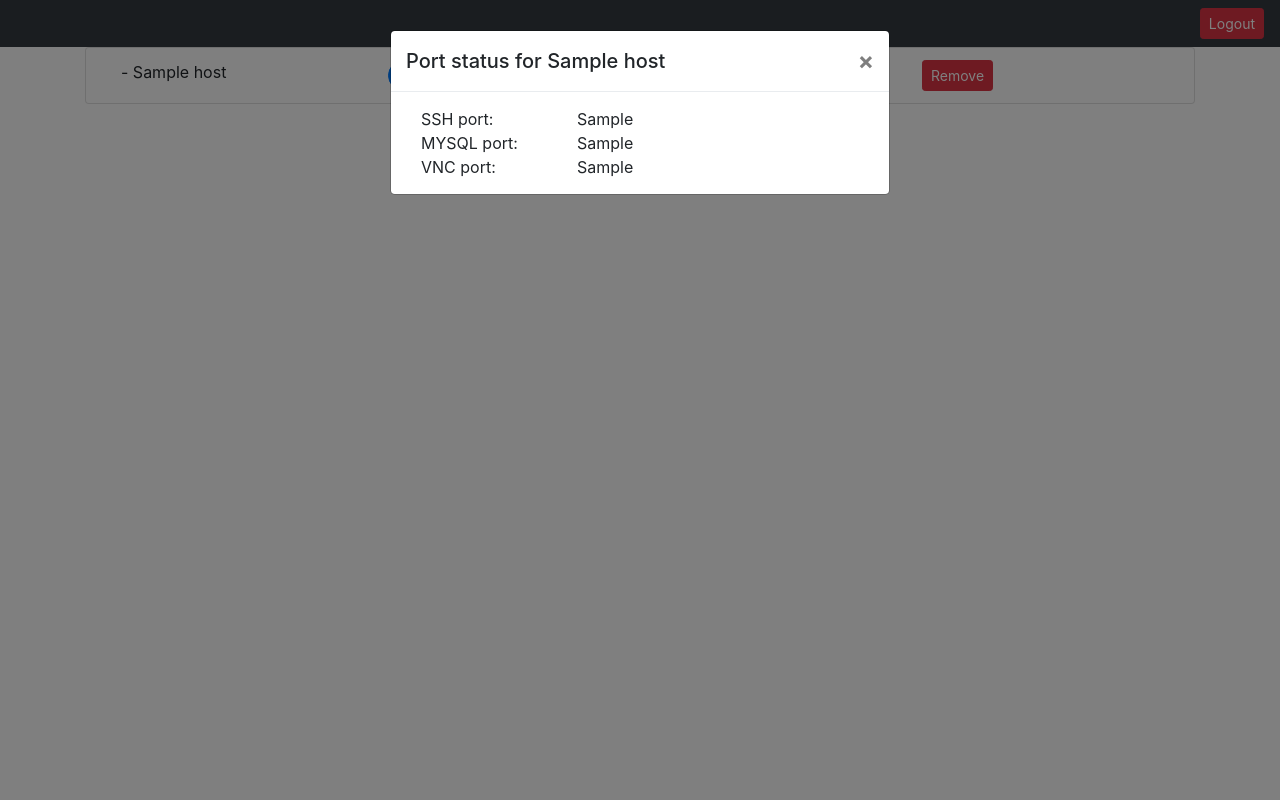
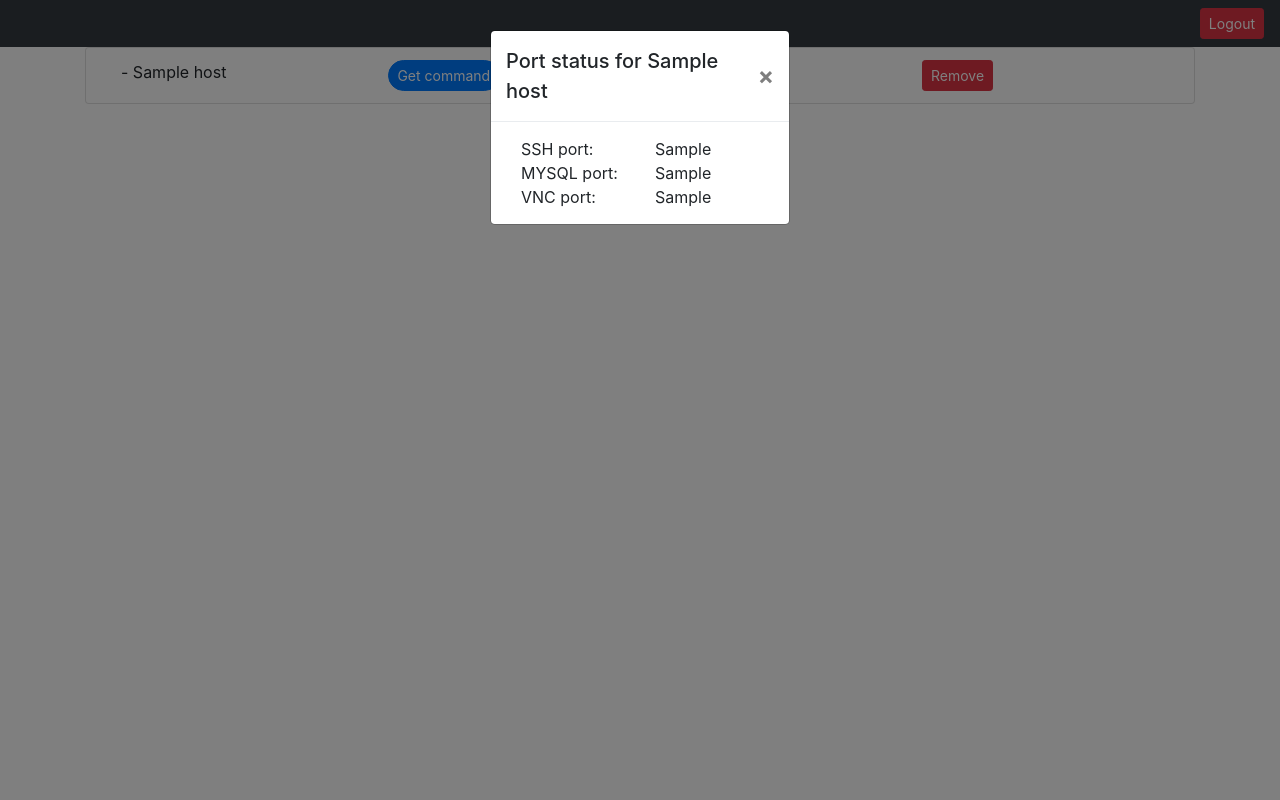
Before and after one commit to 404notfoundhard/autotunnel, a Flask app: template flask/app/templates/index.html in a window 1280 px wide, after a click on "Port info". Run offline with Flask 2, Linux system fonts and the light colour scheme; the template is opened without the code that fills it: most values are stand-ins (such as "Sample title", 1, 10 or a date in 2020); parts of the project's set-up code (start-up, migrations or seed data) failed here and were passed over; some libraries are stand-ins or nearby versions.

Commit message:
fix(app): update css style

```diff
--- a/flask/app/templates/index.html
+++ b/flask/app/templates/index.html
@@ -41,7 +41,7 @@ Hello unknown
   <!-- Modal -->
   <div class="modal fade" id="modalstatus{{ host.index }}" tabindex="-1" role="dialog"
     aria-labelledby="exampleModalCenterTitle" aria-hidden="true">
-    <div class="modal-dialog modal-dialog-centered" role="document">
+    <div class="modal-dialog modal-sm modal-dialog-centered" role="document">
       <div class="modal-content">
         <div class="modal-header">
           <h5 class="modal-title" id="exampleModalCenterTitle">Port status for {{ host.hostname }}</h5>
@@ -52,16 +52,16 @@ Hello unknown
         <div class="modal-body">
           <div class="container">
             <div class="row">
-              <div class="col-md-4">SSH port:</div>
-              <div class="col-md-4 ml-centr">{{host.ssh_port}}</div>
+              <div class="col-md">SSH port:</div>
+              <div class="col-md">{{host.ssh_port}}</div>
             </div>
             <div class="row">
-              <div class="col-md-4">MYSQL port:</div>
-              <div class="col-md-4 ml-centr">{{host.db_port}}</div>
+              <div class="col-md">MYSQL port:</div>
+              <div class="col-md">{{host.db_port}}</div>
             </div>
             <div class="row">
-              <div class="col-md-4">VNC port:</div>
-              <div class="col-md-4 ml-centr">{{host.vnc_port}}</div>
+              <div class="col-md">VNC port:</div>
+              <div class="col-md">{{host.vnc_port}}</div>
             </div>
 
           </div>
```
